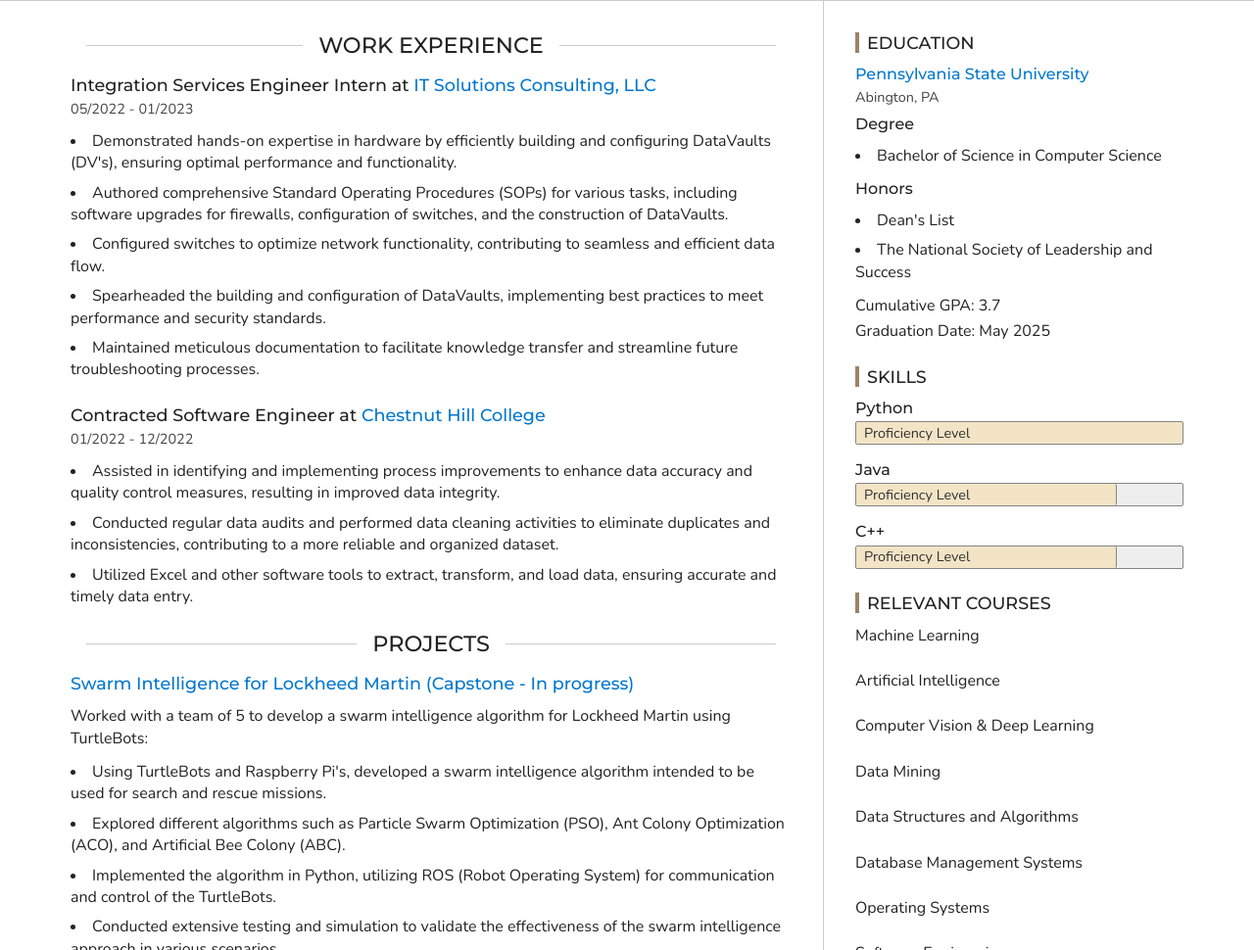
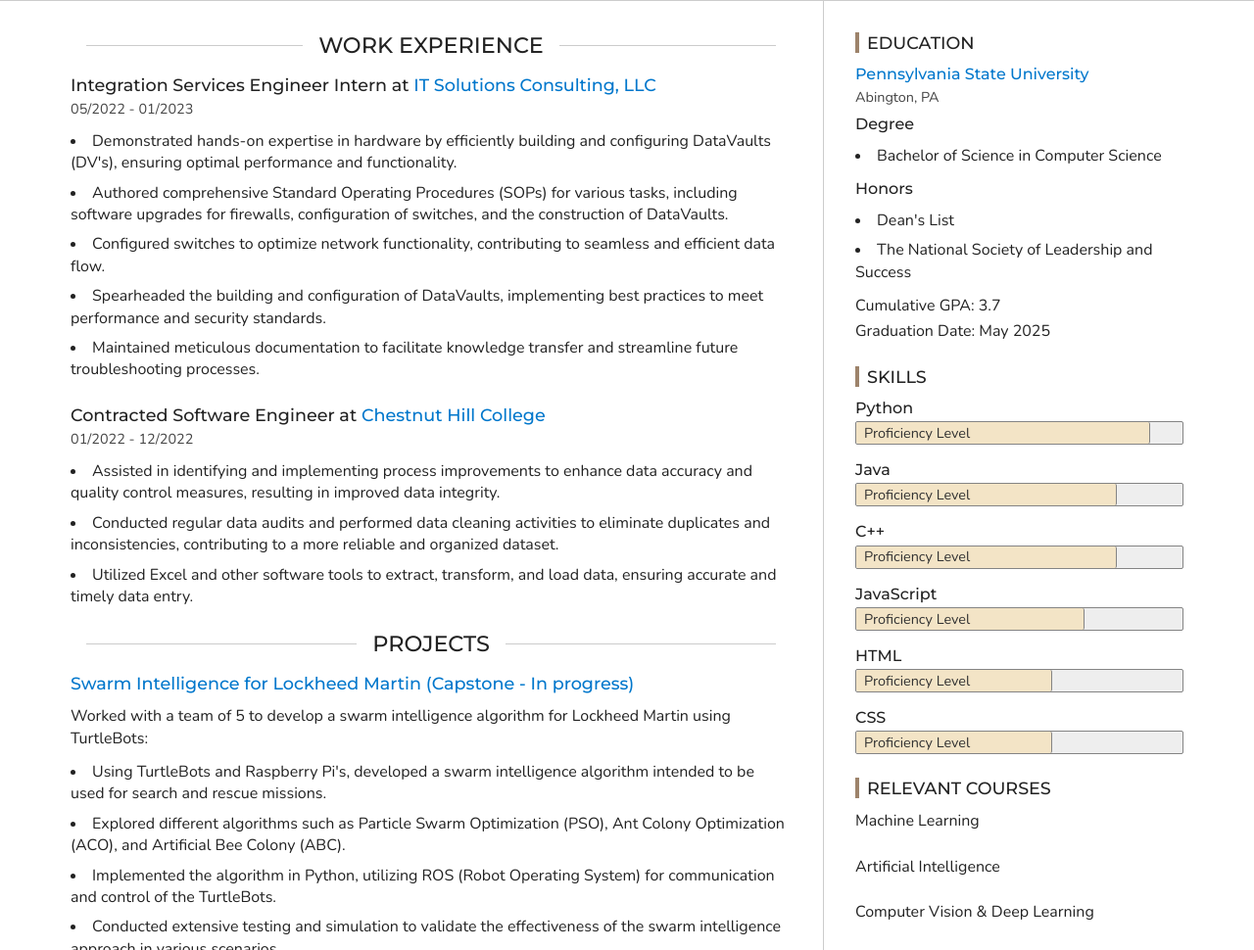
Before and after one commit to dmrph/dmrph.github.io, a plain HTML site: page index.html in a window 1280 px wide. Shown: the part 326-1296 px from the top of the page at 98% size. Drawn offline with nearby package versions, Linux system fonts and the light colour scheme.

Commit message:
update reference & add more relevant skills

```diff
--- a/index.html
+++ b/index.html
@@ -153,6 +153,7 @@
                     <p class="section-label">05/2022 - 01/2023</p>
 
 
+
                     <ul>
                       <li>Demonstrated hands-on expertise in hardware by efficiently building and configuring DataVaults (DV&#39;s), ensuring optimal performance and functionality.</li><li>Authored comprehensive Standard Operating Procedures (SOPs) for various tasks, including software upgrades for firewalls, configuration of switches, and the construction of DataVaults.</li><li>Configured switches to optimize network functionality, contributing to seamless and efficient data flow.</li><li>Spearheaded the building and configuration of DataVaults, implementing best practices to meet performance and security standards.</li><li>Maintained meticulous documentation to facilitate knowledge transfer and streamline future troubleshooting processes.</li>
                     </ul>
@@ -167,6 +168,7 @@
                   </h3>
 
                     <p class="section-label">01/2022 - 12/2022</p>
+
 
 
                     <ul>
@@ -293,9 +295,9 @@
                   <li>
                     <h3>Python</h3>
                     <div class="skill-bar">
-                      <div class="skill-bar-fill w-100"
+                      <div class="skill-bar-fill w-90"
                            role="meter"
-                           aria-valuenow="100"
+                           aria-valuenow="90"
                            aria-valuemin="0"
                            aria-valuemax="100">
                         <span class="skill-bar-label">Proficiency Level</span>
@@ -322,6 +324,45 @@
                       <div class="skill-bar-fill w-80"
                            role="meter"
                            aria-valuenow="80"
+                           aria-valuemin="0"
+                           aria-valuemax="100">
+                        <span class="skill-bar-label">Proficiency Level</span>
+                      </div>
+                    </div>
+                  </li>
+
+                  <li>
+                    <h3>JavaScript</h3>
+                    <div class="skill-bar">
+                      <div class="skill-bar-fill w-70"
+                           role="meter"
+                           aria-valuenow="70"
+                           aria-valuemin="0"
+                           aria-valuemax="100">
+                        <span class="skill-bar-label">Proficiency Level</span>
+                      </div>
+                    </div>
+                  </li>
+
+                  <li>
+                    <h3>HTML</h3>
+                    <div class="skill-bar">
+                      <div class="skill-bar-fill w-60"
+                           role="meter"
+                           aria-valuenow="60"
+                           aria-valuemin="0"
+                           aria-valuemax="100">
+                        <span class="skill-bar-label">Proficiency Level</span>
+                      </div>
+                    </div>
+                  </li>
+
+                  <li>
+                    <h3>CSS</h3>
+                    <div class="skill-bar">
+                      <div class="skill-bar-fill w-60"
+                           role="meter"
+                           aria-valuenow="60"
                            aria-valuemin="0"
                            aria-valuemax="100">
                         <span class="skill-bar-label">Proficiency Level</span>
```
Also changed, not shown: portfolio.json (+22 -7 lines), resume.html (+5 -5 lines).
